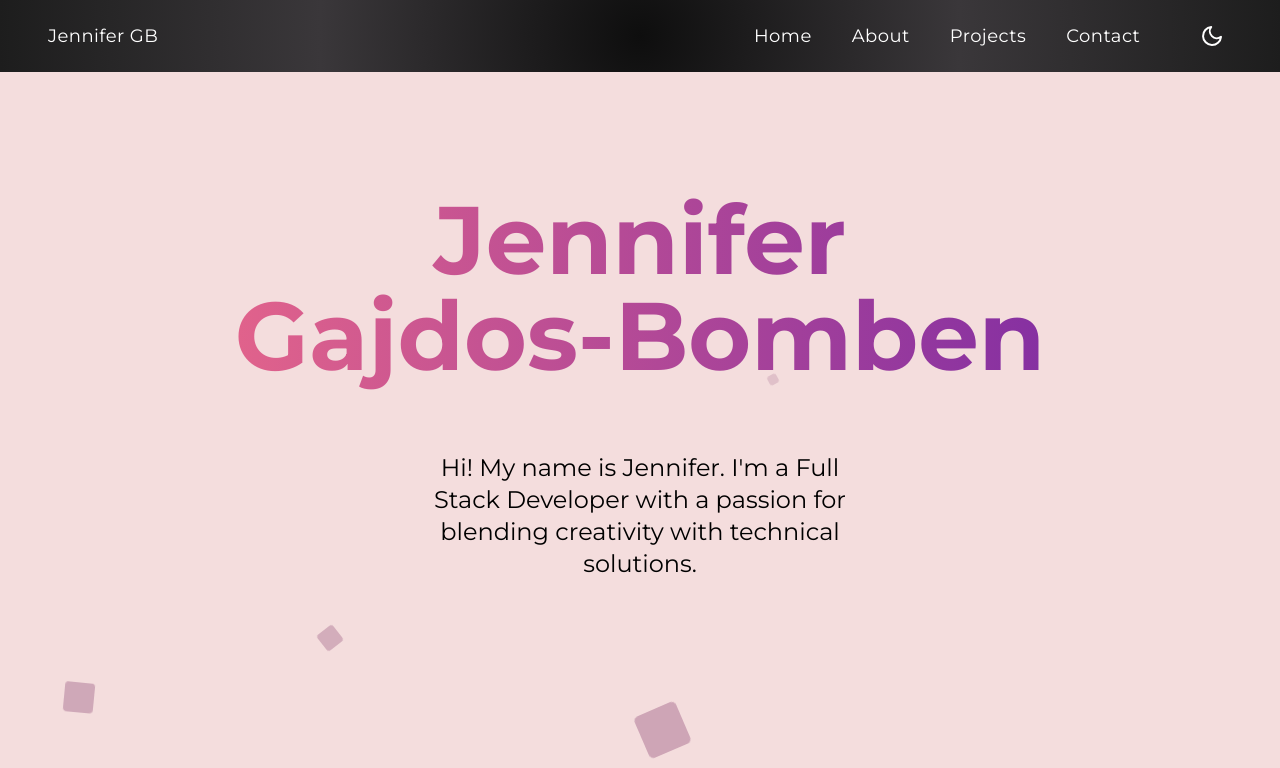
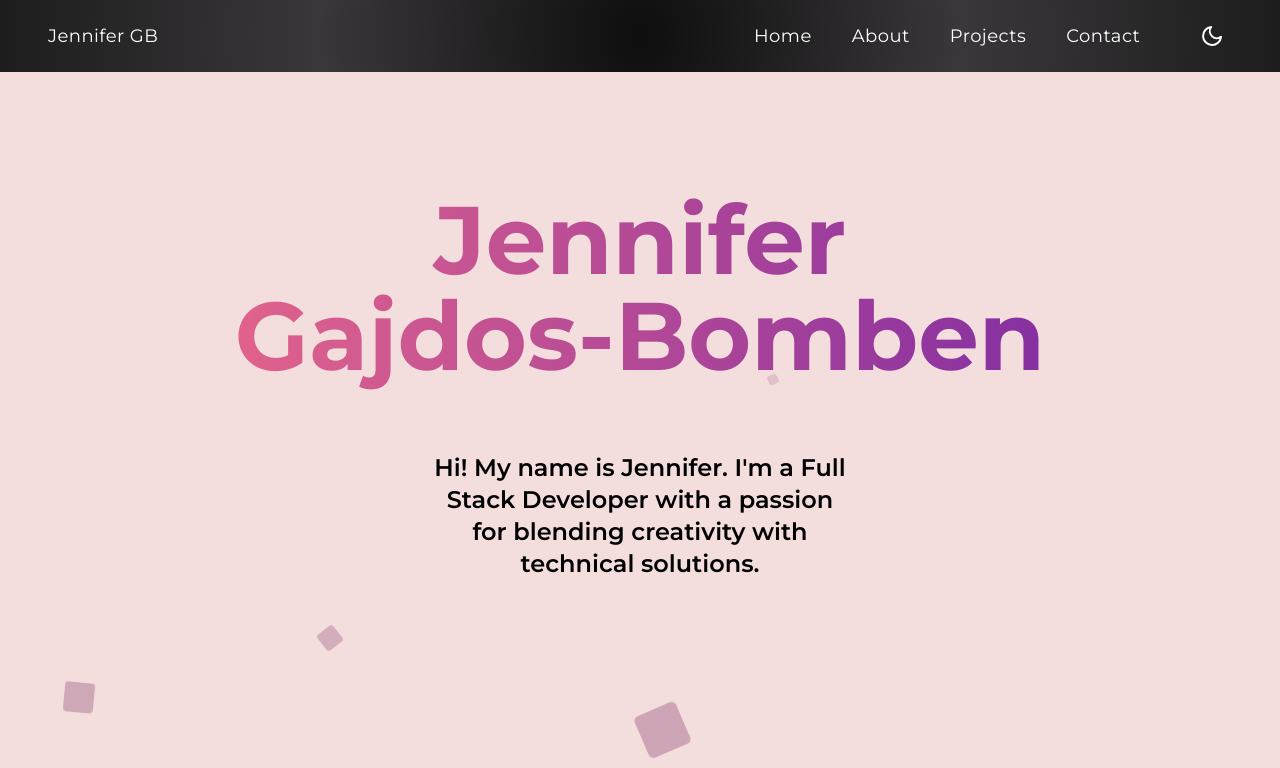
Before and after one commit to jgajdosbomben/portfolio, a React (Vite) app: page / in a window 1280 px wide. Shown: the top 768 px of the page. Built offline with nearby package versions, Linux system fonts and the light colour scheme.

Commit message:
Added font-semibold to h2

```diff
--- a/src/components/Header.jsx
+++ b/src/components/Header.jsx
@@ -14,7 +14,7 @@ const Header = ({ isOpen, toggleMenu, toggleTheme }) => {
           </div>
           <br />
           <div className="col-span-1 row-span-1 md:col-start-2 md:col-end-3 md:row-span-2 text-center align-middle">
-            <h2 className="text-2xl text-black dark:text-white font-montserrat py-12">
+            <h2 className="text-2xl text-black font-semibold dark:text-white font-montserrat py-12">
               Hi! My name is Jennifer. I'm a Full Stack Developer with a passion for blending creativity with technical solutions.{" "}
             </h2>
           </div>
```
